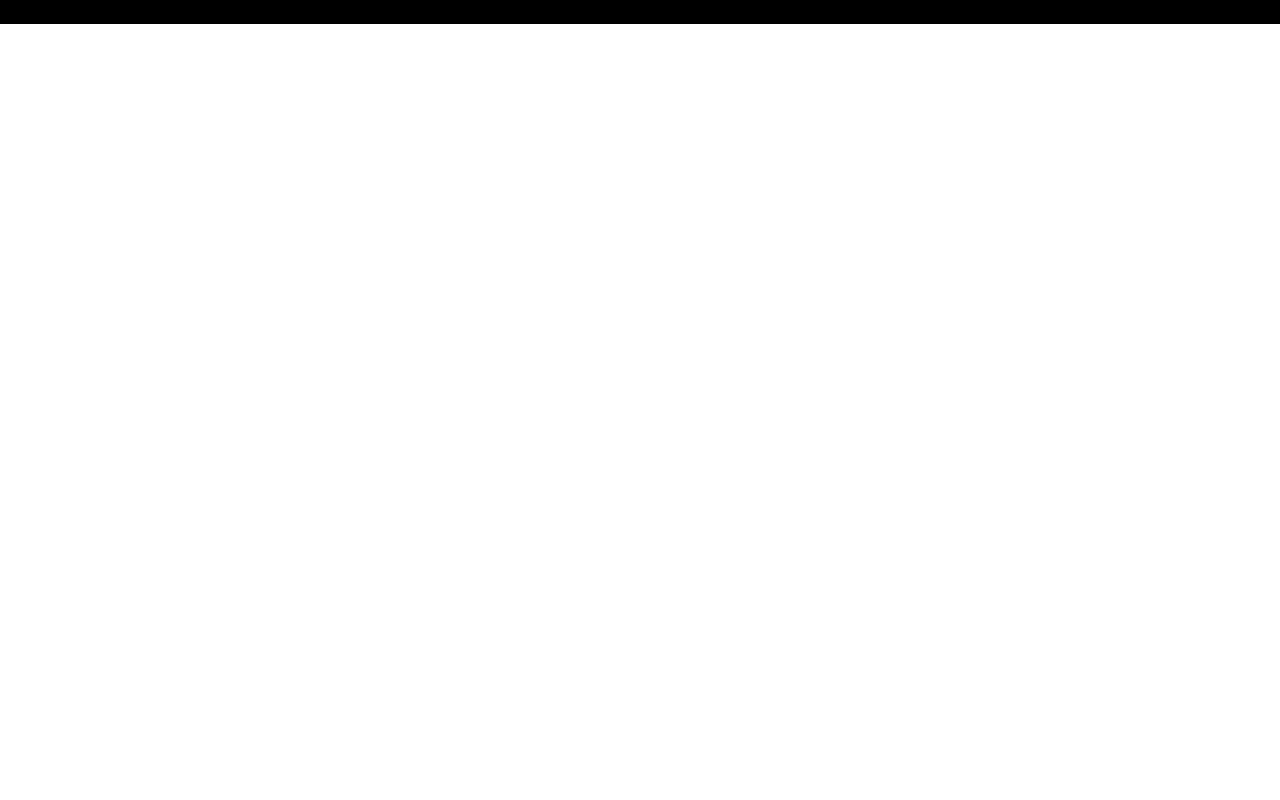
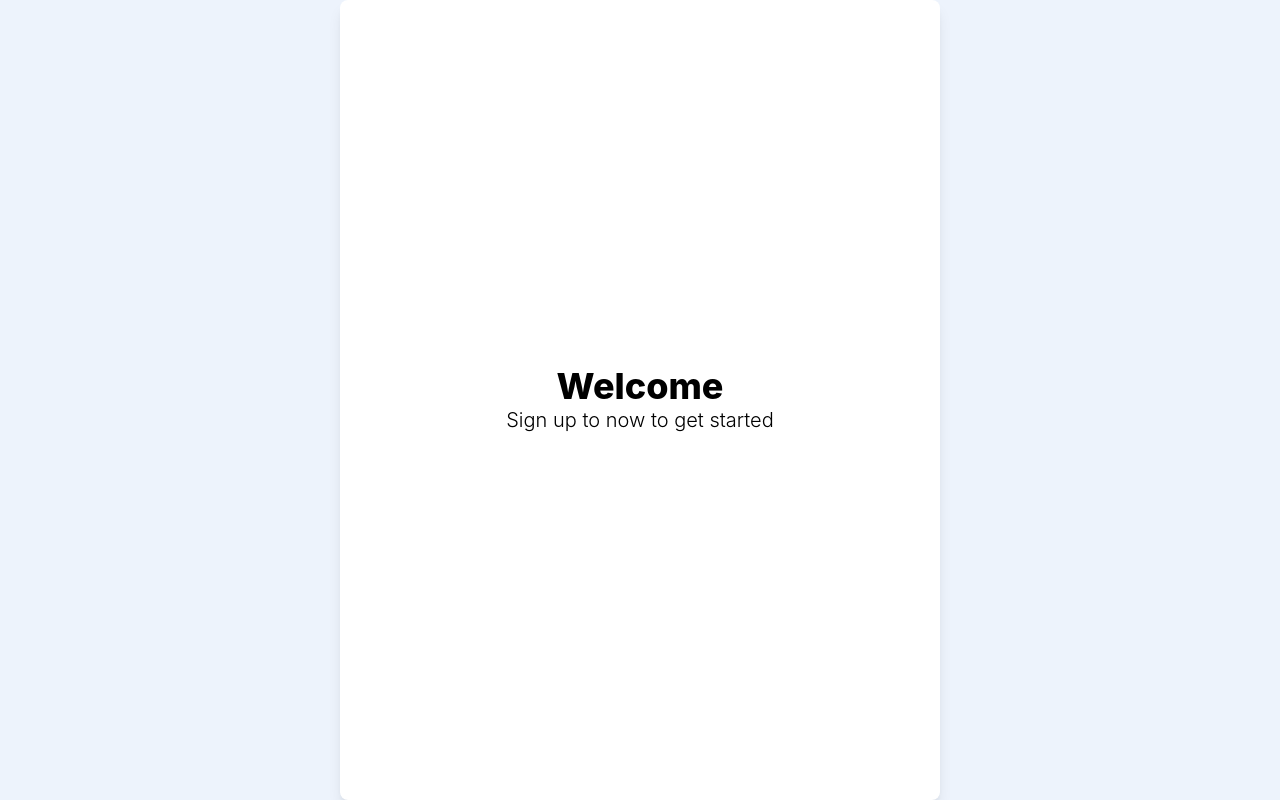
Before and after one commit to IT21239298/MERN-Stack-Messenger-Clone, a React (Create React App) app in the folder client/: page / in a window 1280 px wide. Built offline with nearby package versions, Linux system fonts and the light colour scheme.

Commit message:
Input label: form

```diff
--- a/client/src/App.js
+++ b/client/src/App.js
@@ -1,11 +1,12 @@
 import logo from './logo.svg';
 import './App.css';
+import Form from './modules/Form';
 
 function App() {
   return (
-   <div className='bg-black'>
-    Hellow
+   <div className="bg-[#edf3fc] h-screen flex justify-center items-center">
 
+     <Form/>
    </div>
   );
 }
--- /dev/null
+++ b/client/src/components/Input/index.js
@@ -0,0 +1,17 @@
+import React from "react";
+
+ const Input = () => {
+    return(
+        <div>
+            <label for="first_name" class="block mb-2 text-sm font-medium text-gray-900 dark:text-gray-300">
+                First className
+            </label>
+            <input type="text" id="first_name" class="bg-gray-50 border border-gray-300 text-gray-900 text-sm
+            rounded-lg focus:ring-blue-500 focus:border-blue-500 block w-full p-2.5 dark:bg-gray-50
+            dark:border-gray-600 dark:placeholder-gray-400 dark:text-white dark:focus:ring-blue-50
+            dark:focus:border-blue-500 " placeholder="John" required/>
+        </div>
+
+    )
+ }
+ export default Input;
--- /dev/null
+++ b/client/src/modules/Form/index.js
@@ -0,0 +1,9 @@
+const Form = () => {
+  return (
+    <div className="bg-white w-[600px] h-[800px] shadow-lg rounded-lg flex flex-col justify-center items-center">
+      <div className=" text-4xl font-extrabold">Welcome</div>
+      <div className=" text-xl font-light">Sign up to now to get started</div>
+    </div>
+  );
+};
+export default Form;
--- a/client/tailwind.config.js
+++ b/client/tailwind.config.js
@@ -2,7 +2,14 @@
 module.exports = {
   content: ["./src/**/*.{html,js,jsx}"],
   theme: {
-    extend: {},
+
+    extend: {
+      colors: {
+        primary: "#1476ff",
+        secondary: "#f3f5ff",
+        light: "#f9faff",
+      },
+    },
   },
   plugins: [],
-}
+};
```
